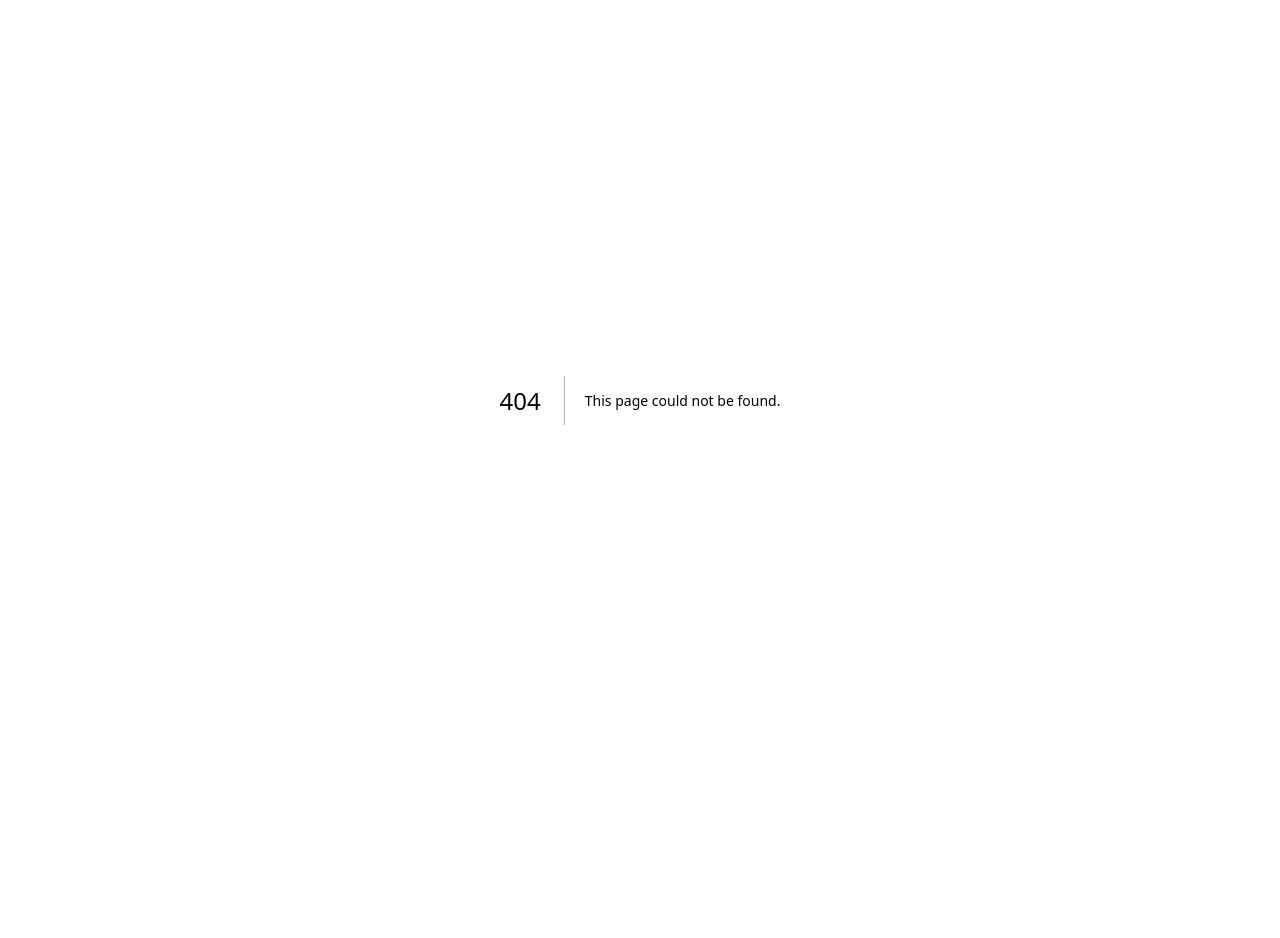
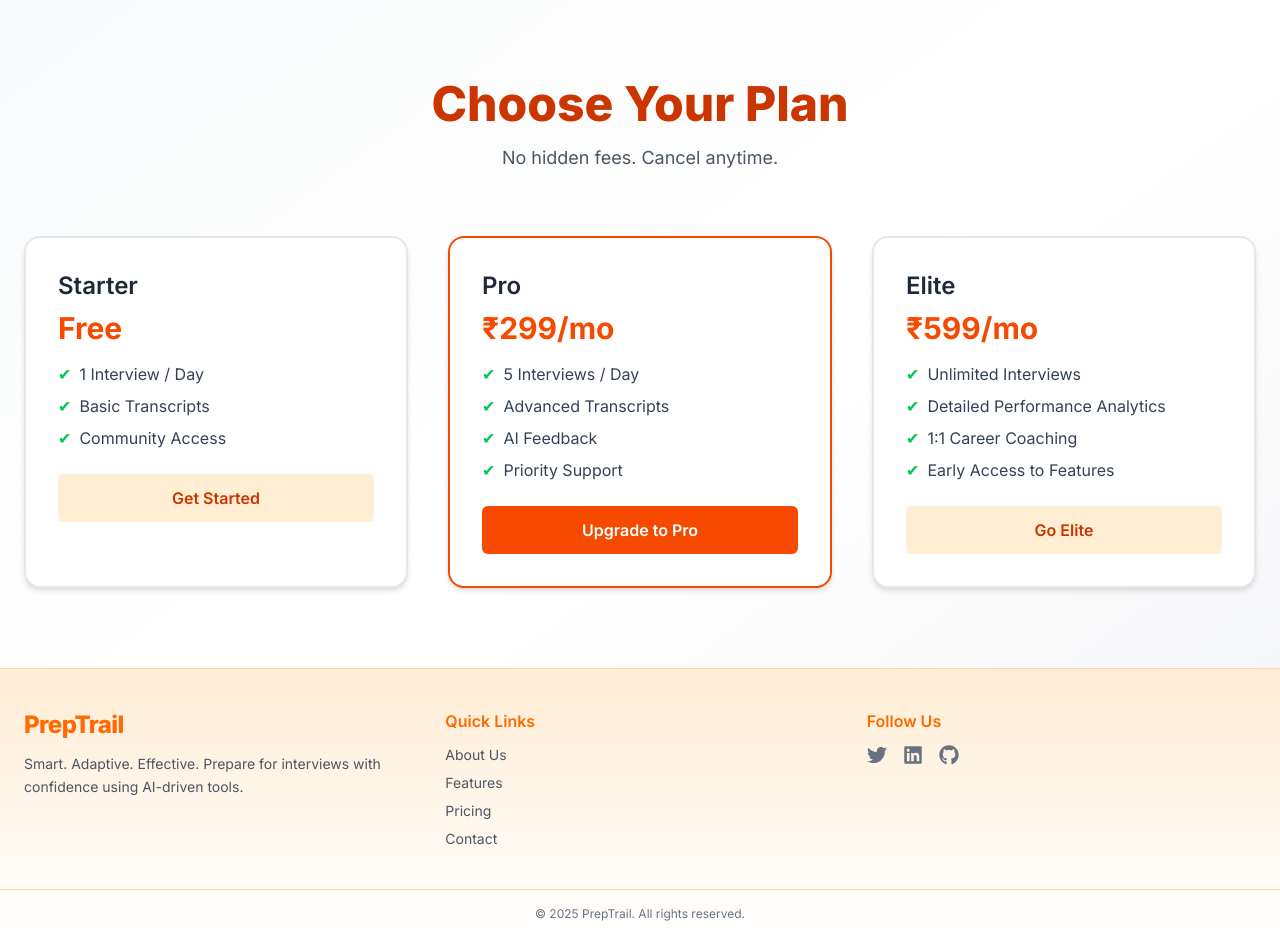
Before and after one commit to nb2912/ai-interview-frontend, a Next.js app: page /pricing in a window 1280 px wide. Before the commit this address had no page. Before the commit the page ends 800 px from the top, so only its background shows below. Built offline with nearby package versions, Linux system fonts and the light colour scheme.

Commit message:
pricing and payment page

```diff
--- a/package.json
+++ b/package.json
@@ -17,6 +17,7 @@
     "lucide-react": "^0.503.0",
     "next": "15.3.1",
     "postcss": "^8.5.3",
+    "razorpay": "^2.9.6",
     "react": "^19.0.0",
     "react-dom": "^19.0.0",
     "react-icons": "^5.5.0",
--- /dev/null
+++ b/src/app/payment/page.tsx
@@ -0,0 +1,52 @@
+'use client';
+
+import { useEffect } from 'react';
+import { useSearchParams } from 'next/navigation';
+
+export default function PaymentPage() {
+  const params = useSearchParams();
+  const plan = params.get('plan') || 'Starter';
+  const amount = {
+    Starter: 0,
+    Pro: 29900,  // in paise
+    Elite: 59900,
+  }[plan];
+
+  useEffect(() => {
+    if (amount === 0) return;
+
+    const script = document.createElement('script');
+    script.src = 'https://checkout.razorpay.com/v1/checkout.js';
+    script.async = true;
+    script.onload = () => {
+      const options: any = {
+        key: 'YOUR_RAZORPAY_KEY_ID',
+        amount,
+        currency: 'INR',
+        name: 'PrepTrail',
+        description: `Upgrade to ${plan}`,
+        handler: function (response: any) {
+          alert('Payment successful: ' + response.razorpay_payment_id);
+        },
+        prefill: {
+          email: 'user@example.com',
+          contact: '9999999999',
+        },
+        theme: {
+          color: '#EC5800',
+        },
+      };
+      const rzp = new (window as any).Razorpay(options);
+      rzp.open();
+    };
+    document.body.appendChild(script);
+  }, [amount, plan]);
+
+  return (
+    <div className="min-h-screen flex items-center justify-center text-xl text-orange-600 font-semibold">
+      {amount === 0
+        ? 'Free Plan Activated! 🎉'
+        : `Redirecting to payment gateway for ${plan} plan...`}
+    </div>
+  );
+}
--- /dev/null
+++ b/src/app/pricing/page.tsx
@@ -0,0 +1,90 @@
+'use client';
+
+import { useRouter } from 'next/navigation';
+import Footer from '@/components/global/Footer';
+
+export default function PricingPage() {
+  const router = useRouter();
+
+  const pricingPlans = [
+    {
+      name: 'Starter',
+      price: 'Free',
+      features: ['1 Interview / Day', 'Basic Transcripts', 'Community Access'],
+      button: 'Get Started',
+    },
+    {
+      name: 'Pro',
+      price: '₹299/mo',
+      features: ['5 Interviews / Day', 'Advanced Transcripts', 'AI Feedback', 'Priority Support'],
+      button: 'Upgrade to Pro',
+      highlight: true,
+    },
+    {
+      name: 'Elite',
+      price: '₹599/mo',
+      features: [
+        'Unlimited Interviews',
+        'Detailed Performance Analytics',
+        '1:1 Career Coaching',
+        'Early Access to Features',
+      ],
+      button: 'Go Elite',
+    },
+  ];
+
+  const handleRedirect = (planName: string) => {
+    router.push(`/payment?plan=${encodeURIComponent(planName)}`);
+  };
+
+  return (
+    <div className="min-h-screen flex flex-col bg-gradient-to-br from-gray-50 via-white to-gray-100 text-gray-800">
+      <main className="flex-grow px-6 py-20">
+        <div className="max-w-7xl mx-auto">
+          <div className="text-center mb-16">
+            <h1 className="text-4xl sm:text-5xl font-extrabold text-orange-700">Choose Your Plan</h1>
+            <p className="mt-4 text-lg text-gray-600">
+              No hidden fees. Cancel anytime.
+            </p>
+          </div>
+
+          <div className="grid grid-cols-1 md:grid-cols-3 gap-10">
+            {pricingPlans.map((plan, idx) => (
+              <div
+                key={idx}
+                className={`rounded-2xl p-8 shadow-md border-2 transition-all duration-300 ${
+                  plan.highlight
+                    ? 'border-orange-600 bg-white hover:shadow-orange-200'
+                    : 'border-gray-200 bg-white hover:shadow-md'
+                }`}
+              >
+                <h2 className="text-2xl font-semibold mb-2 text-gray-800">{plan.name}</h2>
+                <p className="text-3xl font-bold mb-4 text-orange-600">{plan.price}</p>
+                <ul className="space-y-2 mb-6 text-gray-700">
+                  {plan.features.map((feature, fIdx) => (
+                    <li key={fIdx} className="flex items-center">
+                      <span className="mr-2 text-green-500">✔</span> {feature}
+                    </li>
+                  ))}
+                </ul>
+                <button
+                  onClick={() => handleRedirect(plan.name)}
+                  className={`w-full py-3 rounded-md font-semibold transition-colors duration-300 ${
+                    plan.highlight
+                      ? 'bg-orange-600 text-white hover:bg-orange-700'
+                      : 'bg-orange-100 text-orange-700 hover:bg-orange-200'
+                  }`}
+                >
+                  {plan.button}
+                </button>
+              </div>
+            ))}
+          </div>
+        </div>
+      </main>
+
+      {/* Footer Section */}
+      <Footer />
+    </div>
+  );
+}
--- a/src/components/global/Navbar.tsx
+++ b/src/components/global/Navbar.tsx
@@ -19,7 +19,7 @@ export default function Navbar() {
         <div className="hidden md:flex flex-1 items-center justify-end space-x-6 text-sm font-medium text-gray-700">
           <Link href="/about" className="hover:text-orange-600 transition">About</Link>
           <Link href="/features" className="hover:text-orange-600 transition">Features</Link>
-          <a href="#pricing" className="hover:text-orange-600 transition">Pricing</a>
+          <a href="/pricing" className="hover:text-orange-600 transition">Pricing</a>
           <a href="#testimonials" className="hover:text-orange-600 transition">Testimonials</a>
           <a href="#help" className="hover:text-orange-600 transition">Help</a>
           <button className="ml-4 border border-red-500 text-red-500 px-4 py-1 rounded-full hover:bg-red-100 transition">
```
Also changed, not shown: 1 other file (tests, documents, lock files or other folders).
